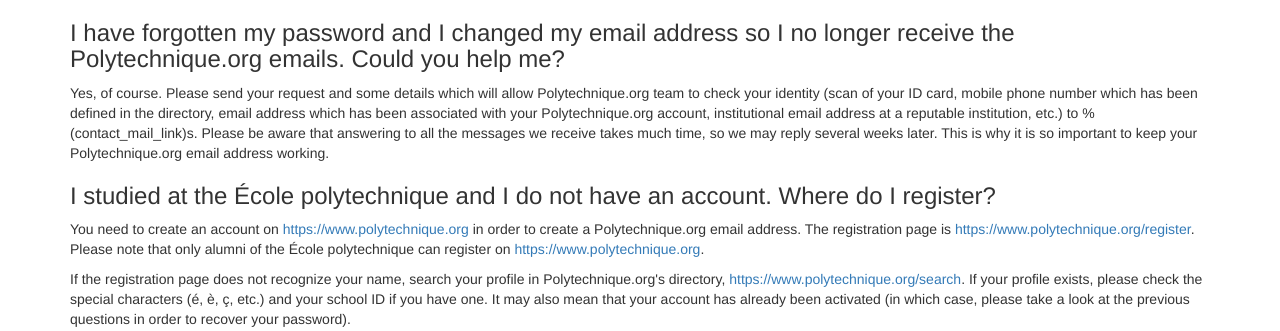
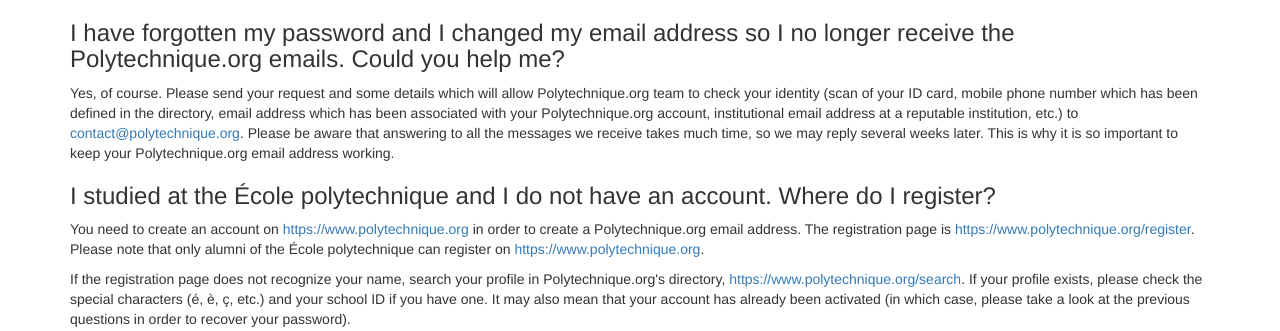
Before and after one commit to Polytechnique-org/xorgauth, a Django app: template xorgauth/templates/faq.html in a window 1280 px wide. Shown: the part 486-817 px from the top of the page. Run offline with Django 3.2, Linux system fonts and the light colour scheme; the template is opened without the code that fills it, so the values that code supplies are empty; some libraries are stand-ins or nearby versions.

Commit message:
Fixes translations on https://auth.polytechnique.org/faq (#152)
* Warn to avoid future errors.

* Fix contact_mail_link variable block.

* Fixes problem observed on https://auth.polytechnique.org/faq

---------

Co-authored-by: Stephane Gourichon <stephane.gourichon@fidergo.fr>

```diff
--- a/xorgauth/templates/faq.html
+++ b/xorgauth/templates/faq.html
@@ -17,7 +17,7 @@
 <p>{% blocktrans %}You need to enter your login in the <a href="{{ pwd_reset_url }}">password recovery page</a> and check the mailbox associated with your Polytechnique.org email address.{% endblocktrans %}</p>
 
 <h3>{% trans "I have forgotten my password and I changed my email address so I no longer receive the Polytechnique.org emails. Could you help me?" %}</h3>
-<p>{% blocktrans with contact_mail_link='<a href="mailto:contact@polytechnique.org">contact@polytechnique.org</a>' %}Yes, of course. Please send your request and some details which will allow Polytechnique.org team to check your identity (scan of your ID card, mobile phone number which has been defined in the directory, email address which has been associated with your Polytechnique.org account, institutional email address at a reputable institution, etc.) to %(contact_mail_link)s. Please be aware that answering to all the messages we receive takes much time, so we may reply several weeks later. This is why it is so important to keep your Polytechnique.org email address working.{% endblocktrans %}</p>
+<p>{% blocktrans with contact_mail_link='<a href="mailto:contact@polytechnique.org">contact@polytechnique.org</a>' %}Yes, of course. Please send your request and some details which will allow Polytechnique.org team to check your identity (scan of your ID card, mobile phone number which has been defined in the directory, email address which has been associated with your Polytechnique.org account, institutional email address at a reputable institution, etc.) to {{ contact_mail_link }}. Please be aware that answering to all the messages we receive takes much time, so we may reply several weeks later. This is why it is so important to keep your Polytechnique.org email address working.{% endblocktrans %}</p>
 
 <h3>{% trans "I studied at the École polytechnique and I do not have an account. Where do I register?" %}</h3>
 <p>{% blocktrans with xorg_link='<a href="https://www.polytechnique.org">https://www.polytechnique.org</a>' xorg_reg_link='<a href="https://www.polytechnique.org/register">https://www.polytechnique.org/register</a>' %}You need to create an account on {{ xorg_link }} in order to create a Polytechnique.org email address. The registration page is {{ xorg_reg_link }}. Please note that only alumni of the École polytechnique can register on {{ xorg_link }}.{% endblocktrans %}</p>
```
Also changed, not shown: xorgauth/locale/fr/LC_MESSAGES/django.po.
